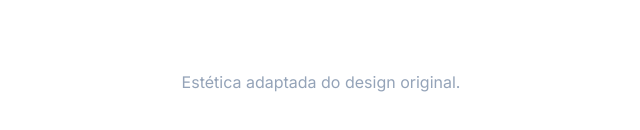
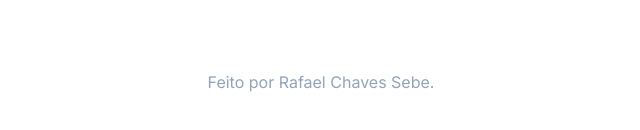
Before and after one commit to f5storm/ldl-hdl, a plain HTML site: page index.html in a window 1280 px wide. Shown: the part 2217-2347 px from the top of the page, 319-959 px from the left. Drawn offline with nearby package versions, Linux system fonts and the light colour scheme.

Commit message:
Update index.html

```diff
--- a/index.html
+++ b/index.html
@@ -949,7 +949,7 @@
     </section>
 
     <footer class="footer-signature">
-        <p>Estética adaptada do design original.</p>
+        <p>Feito por Rafael Chaves Sebe.</p>
     </footer>
 
     <!-- NOVO: HTML do Modal -->
```
